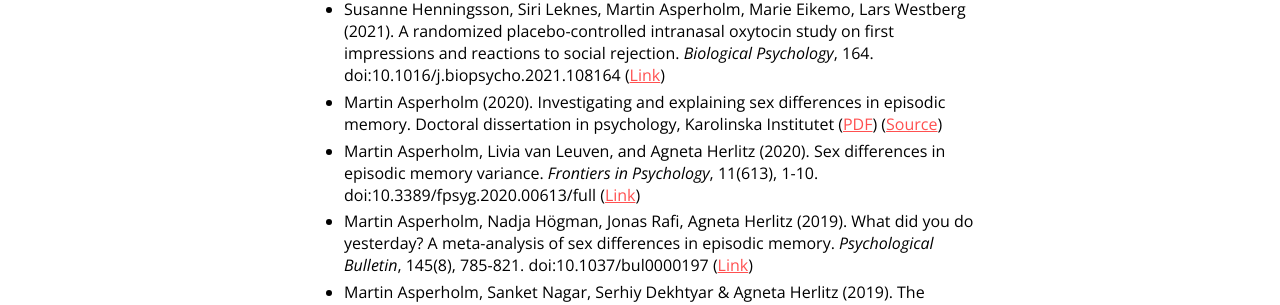
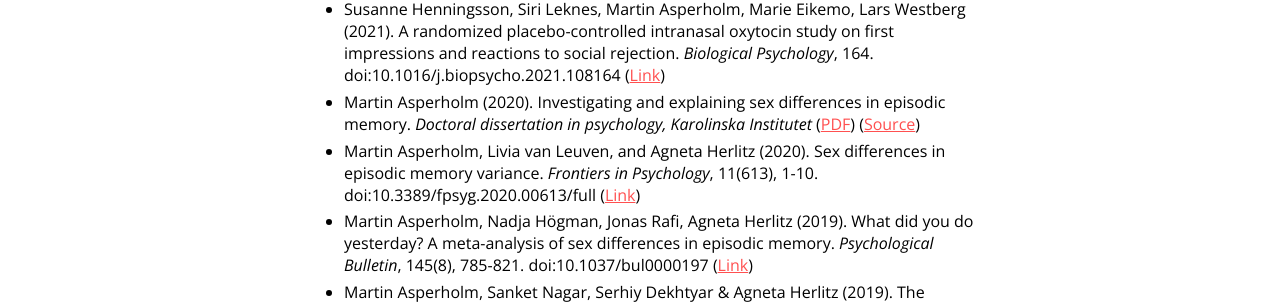
Before and after one commit to Speldosa/Speldosa.github.io, a Jekyll site: the page built from texts/index.md, in a window 1280 px wide. Shown: the part 300-605 px from the top of the page. Built offline with Jekyll 4.4.1, drawn with Linux system fonts in a browser that asks for light colours.

```diff
--- a/texts/index.md
+++ b/texts/index.md
@@ -11,7 +11,7 @@ changefreq: monthly
 What follows is a list of different academic texts that I've written/co-written.
 
 * Susanne Henningsson, Siri Leknes, Martin Asperholm, Marie Eikemo, Lars Westberg (2021). A randomized placebo-controlled intranasal oxytocin study on first impressions and reactions to social rejection. *Biological Psychology*, 164. doi:10.1016/j.biopsycho.2021.108164 ([Link](https://www.sciencedirect.com/science/article/pii/S0301051121001575?dgcid=coauthor))
-* Martin Asperholm (2020). Investigating and explaining sex differences in episodic memory. Doctoral dissertation in psychology, Karolinska Institutet ([PDF](./Martin Asperholm - Doctoral thesis - Investigating and Explaining Sex Differences in Episodic Memory.pdf)) ([Source](https://github.com/Speldosa/KI_Doctoral_thesis))
+* Martin Asperholm (2020). Investigating and explaining sex differences in episodic memory. *Doctoral dissertation in psychology, Karolinska Institutet* ([PDF](./Martin Asperholm - Doctoral thesis - Investigating and Explaining Sex Differences in Episodic Memory.pdf)) ([Source](https://github.com/Speldosa/KI_Doctoral_thesis))
 * Martin Asperholm, Livia van Leuven, and Agneta Herlitz (2020). Sex differences in episodic memory variance. *Frontiers in Psychology*, 11(613), 1-10. doi:10.3389/fpsyg.2020.00613/full ([Link](https://www.frontiersin.org/articles/10.3389/fpsyg.2020.00613/full))
 * Martin Asperholm, Nadja Högman, Jonas Rafi, Agneta Herlitz (2019). What did you do yesterday? A meta-analysis of sex differences in episodic memory. *Psychological Bulletin*, 145(8), 785-821. doi:10.1037/bul0000197 ([Link](https://psycnet.apa.org/record/2019-30401-001?doi=1))
 * Martin Asperholm, Sanket Nagar, Serhiy Dekhtyar & Agneta Herlitz (2019). The magnitude of sex differences in verbal episodic memory increases with social progress: Data from 54 countries across 40 years. *PLoS ONE*, 14(4), e0214945. doi:10.1371/journal.pone.0214945 ([Link](https://doi.org/10.1371/journal.pone.0214945))
```
